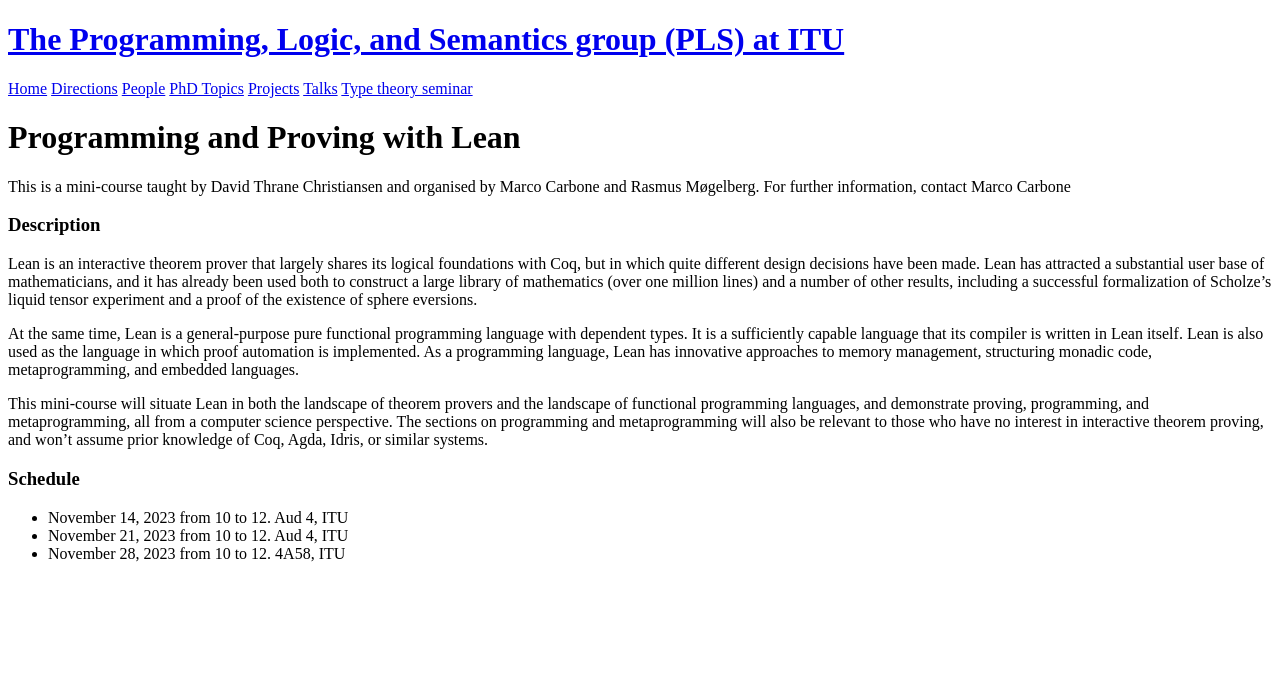
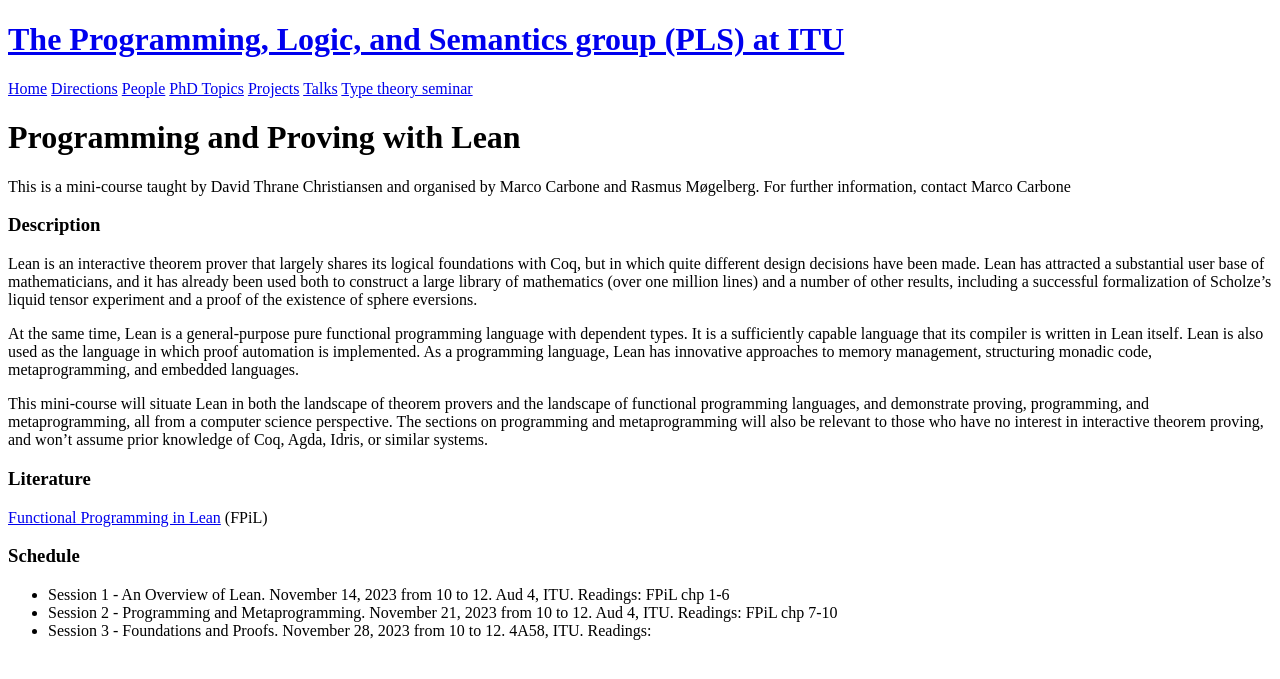
Before and after one commit to rmogelberg/pls.itu.dk, a Jekyll site: the page built from LeanCourse.md, in a window 1280 px wide. Shown: the top 679 px of the page. Built offline with Jekyll 4.4.1, drawn with Linux system fonts in a browser that asks for light colours.

Commit message:
Lean course

```diff
--- a/LeanCourse.md
+++ b/LeanCourse.md
@@ -15,8 +15,12 @@
 
 This mini-course will situate Lean in both the landscape of theorem provers and the landscape of functional programming languages, and demonstrate proving, programming, and metaprogramming, all from a computer science perspective. The sections on programming and metaprogramming will also be relevant to those who have no interest in interactive theorem proving, and won't assume prior knowledge of Coq, Agda, Idris, or similar systems.
 
+### Literature
+
+[Functional Programming in Lean](https://lean-lang.org/functional_programming_in_lean/) (FPiL)
+
 ### Schedule
 
-- November 14, 2023 from 10 to 12. Aud 4, ITU
-- November 21, 2023 from 10 to 12. Aud 4, ITU
-- November 28, 2023 from 10 to 12. 4A58, ITU
+- Session 1 - An Overview of Lean. November 14, 2023 from 10 to 12. Aud 4, ITU. Readings: FPiL chp 1-6
+- Session 2 - Programming and Metaprogramming. November 21, 2023 from 10 to 12. Aud 4, ITU. Readings: FPiL chp 7-10
+- Session 3 - Foundations and Proofs. November 28, 2023 from 10 to 12. 4A58, ITU. Readings:
```
